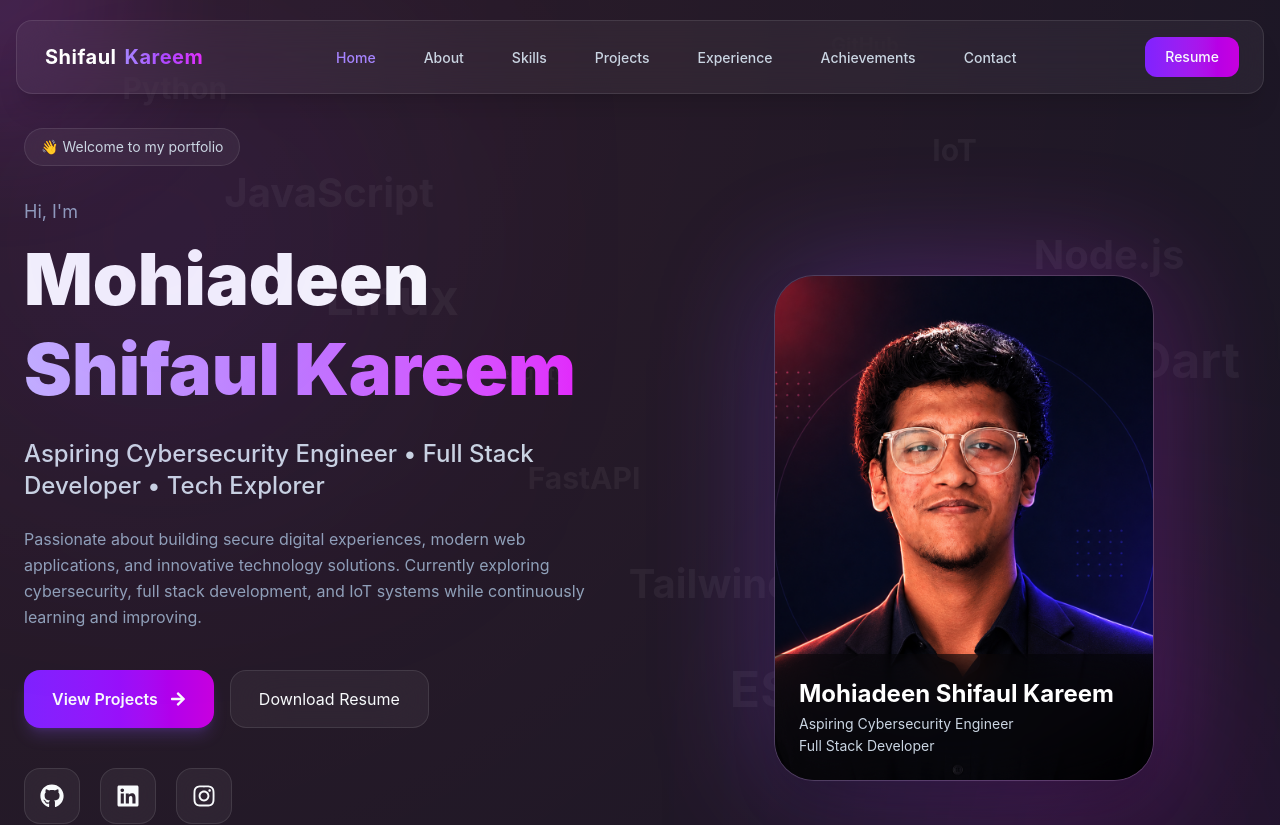
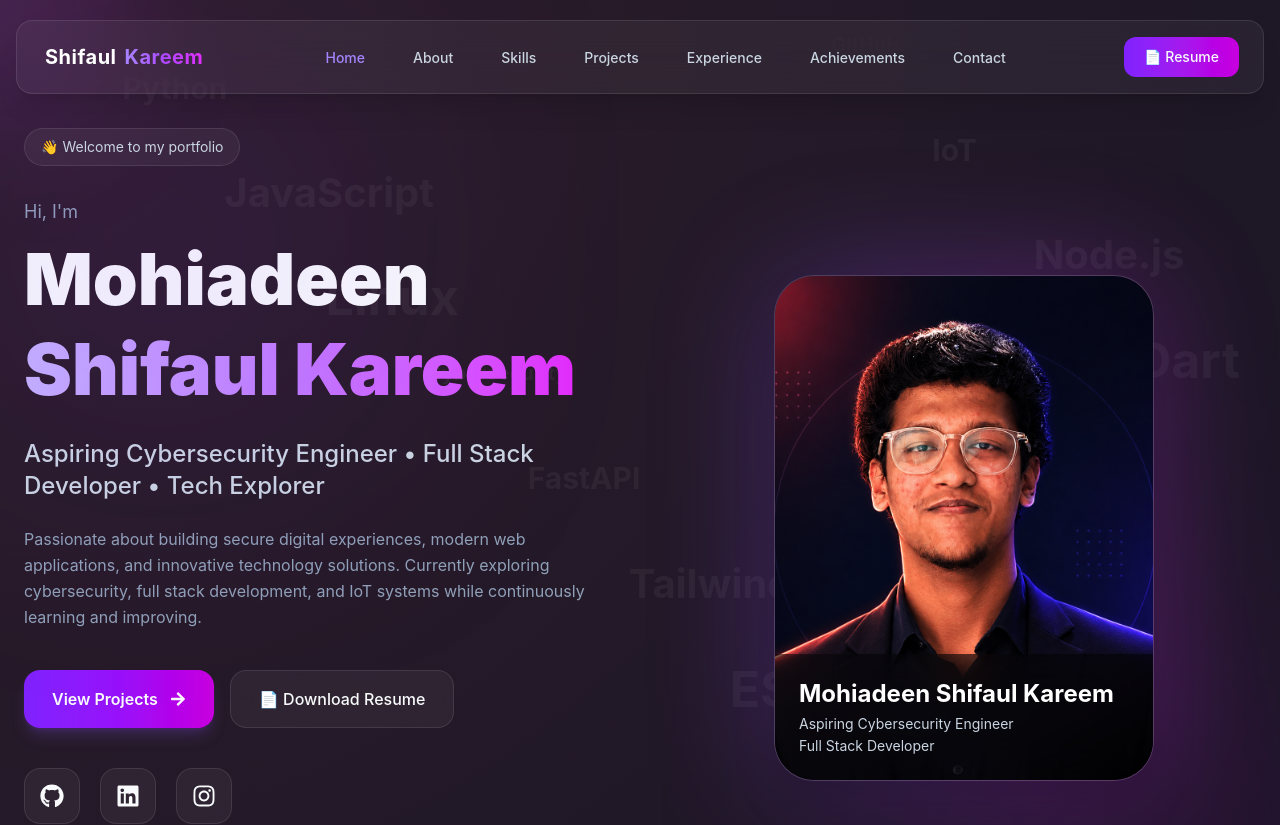
Before and after one commit to i-amshifa-06/portfolio, a React (Vite) app: page / in a window 1280 px wide. Shown: the top 825 px of the page. Built offline with nearby package versions, Linux system fonts and the light colour scheme.

Commit message:
Add downloadable resume and improve resume buttons

```diff
--- a/src/components/Navbar.jsx
+++ b/src/components/Navbar.jsx
@@ -107,10 +107,14 @@ export default function Navbar() {
 
           <a
   href="/resume.pdf"
-            download
+  target="_blank"
+  rel="noopener noreferrer"
+  aria-label="View Resume"
   className="
     hidden
-            lg:block
+    lg:flex
+    items-center
+    gap-2
     px-5
     py-2.5
     rounded-xl
@@ -128,7 +132,7 @@ export default function Navbar() {
     focus-visible:ring-violet-400
   "
 >
-            Resume
+  📄 Resume
 </a>
 
           <button
--- a/src/sections/Hero.jsx
+++ b/src/sections/Hero.jsx
@@ -158,7 +158,9 @@ export default function Hero() {
 
 <a
   href="/resume.pdf"
-                download
+  target="_blank"
+  rel="noopener noreferrer"
+  aria-label="Download Resume"
   className="
     w-full
     sm:w-auto
@@ -177,9 +179,10 @@ export default function Hero() {
     active:scale-95
     transition-all
     duration-300
+    font-medium
   "
 >
-                Download Resume
+  📄 Download Resume
 </a>
 
             </div>
```
Also changed, not shown: 1 other file (tests, documents, lock files or other folders). Lines whose indentation alone changed are shown as unchanged.
